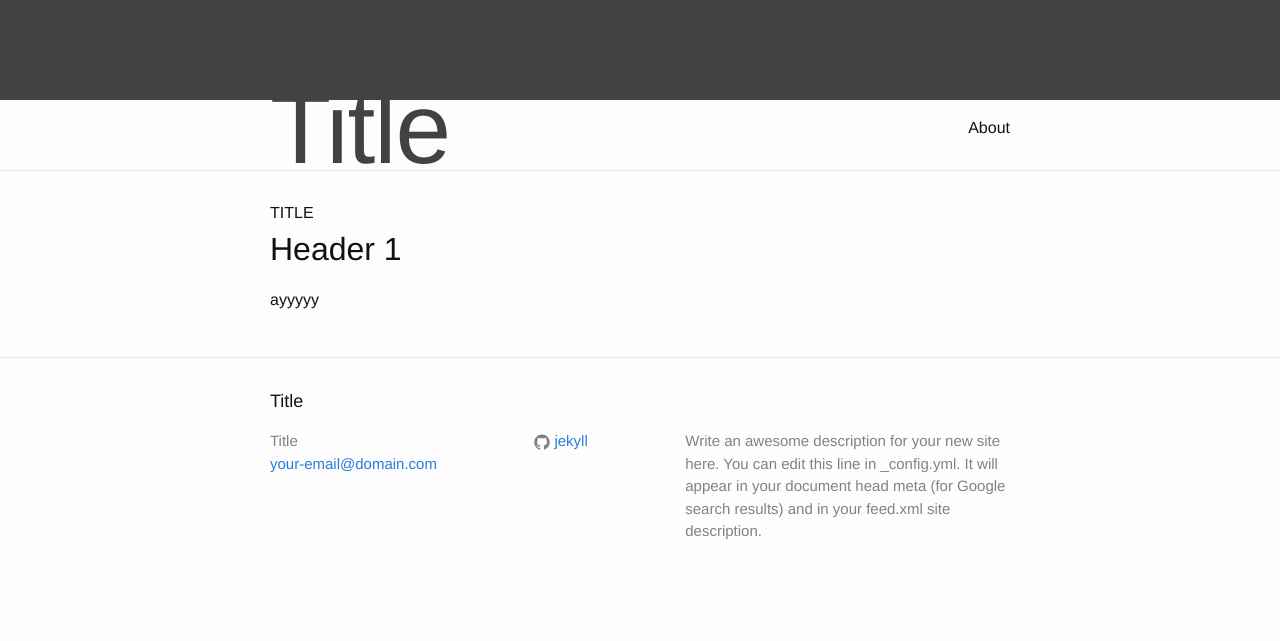
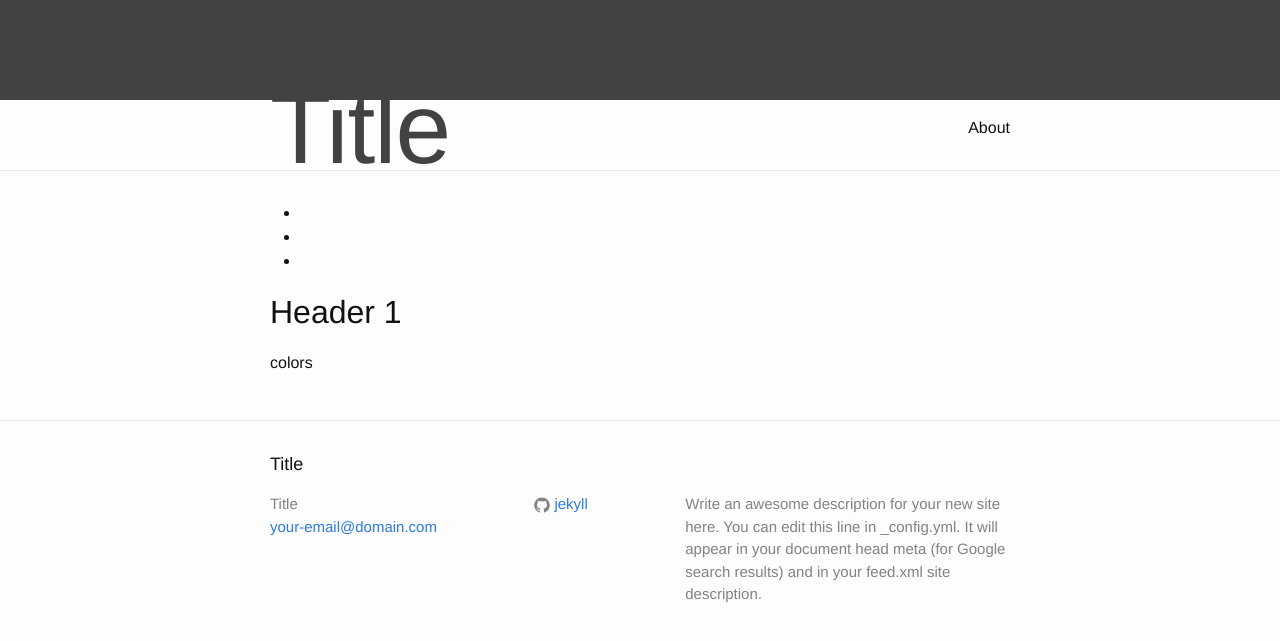
Before and after one commit to listjfr/listjfr.github.io, a Jekyll site: the page built from index.html, in a window 1280 px wide. Shown: the top 641 px of the page. Built offline with Jekyll 4.4.1, drawn with Linux system fonts in a browser that asks for light colours.

Commit message:
Update index.html

```diff
--- a/index.html
+++ b/index.html
@@ -4,12 +4,28 @@
 
 <!DOCTYPE html>
 <html>
-  <head> TITLE </head>
-    <link href="_sass/_layout.scss" type = "text/scss" rel = "stylesheet">
-    <script type='text/javascript' src='script.js'></script>
+  <head>
+      <link href="_sass/_layout.scss" type = "text/scss" rel = "stylesheet">
+      <script type='text/javascript' src='script.js'></script>
+    <title>TITLE</title>
+    <ul class="navigation">
+        <li></li>
+        <li></li>
+        <li></li>
+    </ul>
+  </head>
+
   <body>
     <h1>Header 1 </h1>
-    <p> ayyyyy </p>
+    <p> colors </p>
+    <div class="blocks">
+      <p>
+        <div></div>
+        <div></div>
+        <div></div>
+        <div></div>
+      </p>
+    </div>
   </body>
 
 
```
